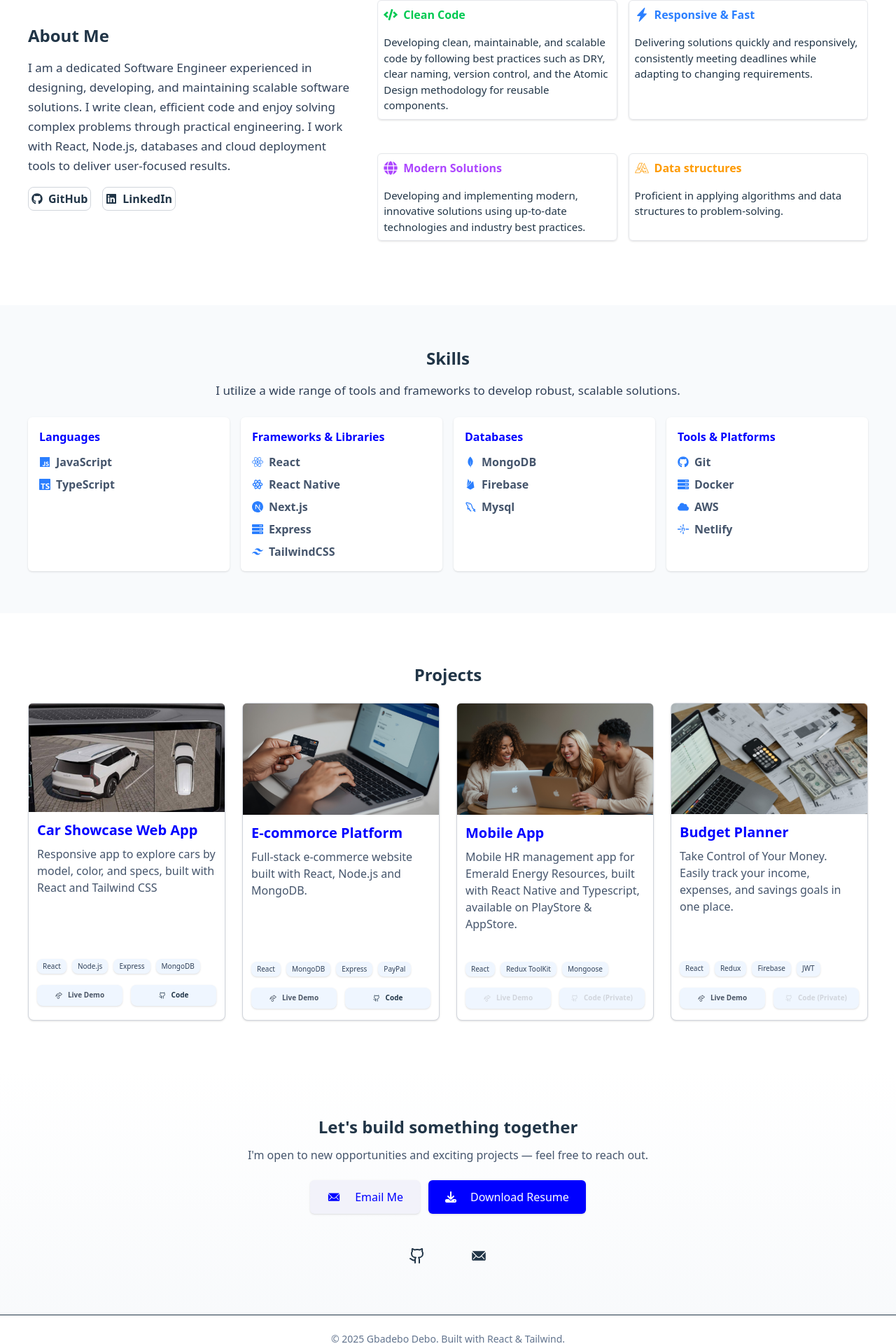
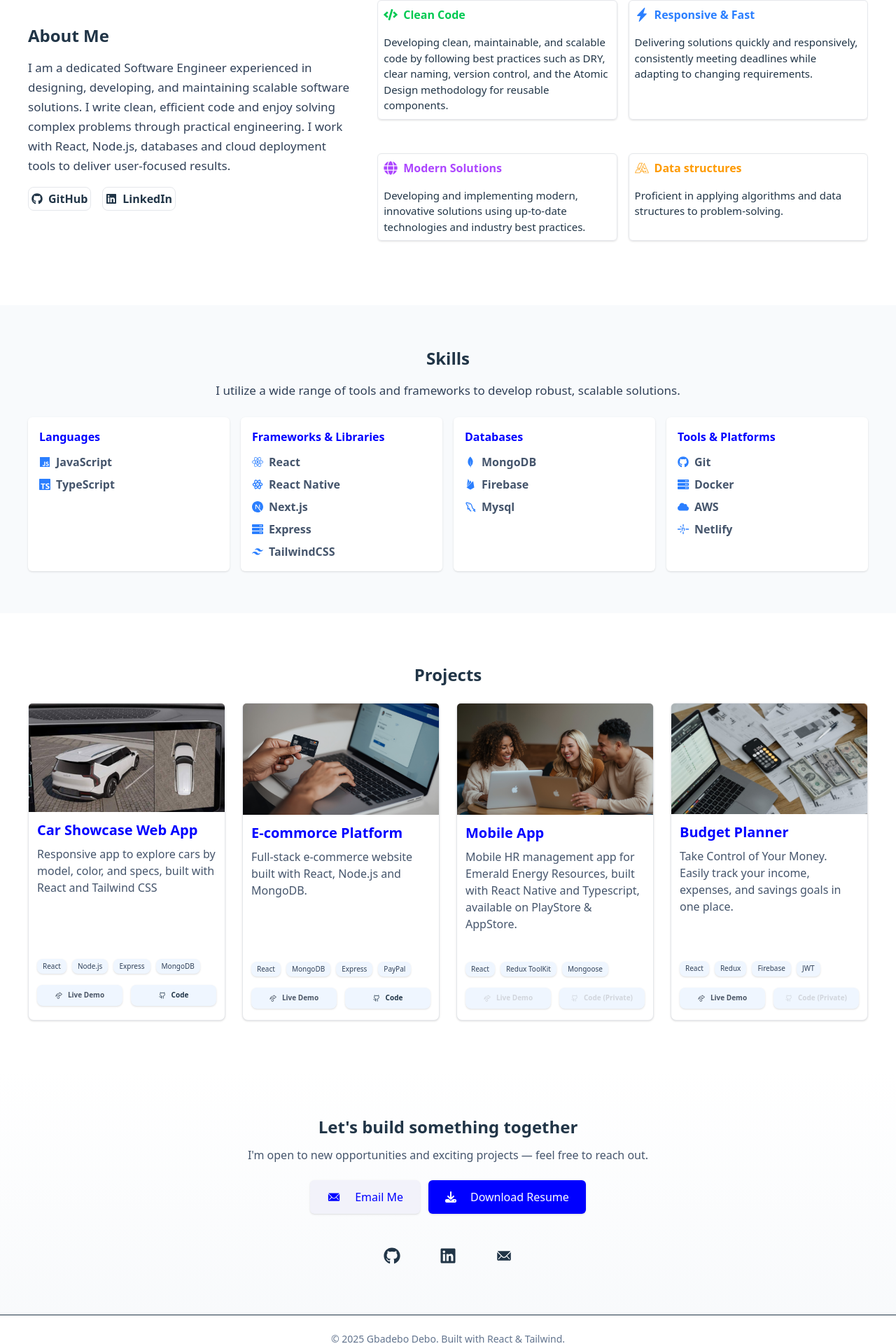
Before and after one commit to Jlbspyder/My-Portfolio, a React (Vite) app: page / in a window 1280 px wide. Shown: the part 844-2764 px from the top of the page at 70% size. Built offline with nearby package versions, Linux system fonts and the light colour scheme.

Commit message:
updated SEO

```diff
--- a/index.html
+++ b/index.html
@@ -5,12 +5,49 @@
     <link rel="icon" type="image/png" sizes="512x512" href="/favicon.png" />
     <link rel="apple-touch-icon" type="image/png" sizes="512x512" href="/favicon.png" />
     <meta name="viewport" content="width=device-width, initial-scale=1.0" />
-    <meta name="description" content="Full Stack Developer, Software Engineer specializing in modern web technologies. Experienced in React, Node.js, and cloud solutions.">
+
+    <meta name="description" content="Full Stack Developer specializing in React, Node.js, and cloud solutions. Building modern, scalable web applications.">
     <meta name="author" content="Gbadebo Debo">
-    <meta name="keywords" content="Full Stack Developer, Software Engineer,React,Node.js,JavaScript,TypeScript,Web Development">
-    <link href="/src/style.css" rel="stylesheet">
-    <title>Debo Gbadebo | Software Engineer</title>
-  </head>
+
+    <title>Debo Gbadebo | Full Stack Developer & Software Engineer</title>
+
+    <meta property="og:title" content="Debo Gbadebo | Full Stack Software Engineer">
+    <meta property="og:description" content="Portfolio showcasing React, Node.js, and cloud solutions.">
+    <meta property="og:image" content="/favicon.png">
+    <meta property="og:url" content="https://jlb-24-portfolio.netlify.app/">
+    <meta name="twitter:card" content="summary_large_image">
+
+    <link href="/style.css" rel="stylesheet">
+    <script type="application/ld+json">
+    {
+      "@context": "https://schema.org",
+      "@type": "Person",
+      "name": "Gbadebo Debo",
+      "jobTitle": "Full Stack Software Engineer",
+      "url": "https://jlb-24-portfolio.netlify.app/",
+      "image": "https://jlb-24-portfolio.netlify.app/me.jpg",
+      "sameAs": [
+        "https://github.com/Jlbspyder",
+        "https://www.linkedin.com/in/debogbadebo-01476060",
+        "https://twitter.com/jlbspyder"
+      ],
+      "knowsAbout": [
+        "React",
+        "Next.js",
+        "Node.js",
+        "JavaScript",
+        "TypeScript",
+        "Web Development",
+        "Software Development",
+        "Cloud Solutions"
+      ],
+      "worksFor": {
+        "@type": "Organization",
+        "name": "Emerald Energy Resources Limited"
+      }
+    }
+  </script>
+</head>
   <body>
     <div id="root"></div>
     <script type="module" src="/src/main.jsx"></script>
--- a/src/About.jsx
+++ b/src/About.jsx
@@ -53,7 +53,11 @@ const About = ({ dark }) => {
                 href="https://github.com/Jlbspyder"
                 target="_blank"
                 rel="noreferrer"
-                className="border-gray-300 hover:bg-gray-100 cursor-pointer border-1 rounded-lg flex items-center p-1 gap-2"
+                className={` cursor-pointer border-1 rounded-lg flex items-center p-1 gap-2 ${
+                  dark
+                    ? "border-gray-800 hover:bg-gray-900"
+                    : "border-gray-200 hover:bg-gray-100"
+                }`}
               >
                 <FaGithub />
                 <p className="font-semibold">GitHub</p>
@@ -62,7 +66,11 @@ const About = ({ dark }) => {
                 href="https://www.linkedin.com/in/debogbadebo-01476060/"
                 target="_blank"
                 rel="noreferrer"
-                className="border-gray-300 border-1 hover:bg-gray-100 cursor-pointer rounded-lg flex items-center p-1 gap-2"
+                className={` cursor-pointer border-1 rounded-lg flex items-center p-1 gap-2 ${
+                  dark
+                    ? "border-gray-800 hover:bg-gray-900"
+                    : "border-gray-200 hover:bg-gray-100"
+                }`}
               >
                 <FaLinkedin />
                 <p className="font-semibold">LinkedIn</p>
@@ -81,7 +89,7 @@ const About = ({ dark }) => {
           >
             <div
               className={`md:w-[100%] mx-auto border-1 p-2 shadow-sm rounded-md mb-8 ${
-                dark ? "border-gray-600" : "border-gray-200"
+                dark ? "border-gray-800" : "border-gray-200"
               }`}
             >
               <div className="flex items-center gap-2 mb-4">
@@ -98,7 +106,7 @@ const About = ({ dark }) => {
             </div>
             <div
               className={`md:w-[100%] mx-auto border-1 p-2 shadow-sm rounded-md mb-8 ${
-                dark ? "border-gray-600" : "border-gray-200"
+                dark ? "border-gray-800" : "border-gray-200"
               }`}
             >
               <div className="flex items-center gap-2 mb-4">
@@ -114,7 +122,7 @@ const About = ({ dark }) => {
             </div>
             <div
               className={`md:w-[100%] mx-auto border-1 p-2 shadow-sm rounded-md mb-8 ${
-                dark ? "border-gray-600" : "border-gray-200"
+                dark ? "border-gray-800" : "border-gray-200"
               }`}
             >
               <div className="flex items-center gap-2 mb-4">
@@ -130,7 +138,7 @@ const About = ({ dark }) => {
             </div>
             <div
               className={`md:w-[100%] mx-auto border-1 p-2 shadow-sm rounded-md mb-8 ${
-                dark ? "border-gray-600" : "border-gray-200"
+                dark ? "border-gray-800" : "border-gray-200"
               }`}
             >
               <div className="flex items-center gap-2 mb-4">
--- a/src/App.jsx
+++ b/src/App.jsx
@@ -12,7 +12,9 @@ import { FaMoon } from "react-icons/fa";
 
 function App() {
   const [active, setActive] = useState("about");
-  const [darkMode, setDarkMode] = useState(false);
+  const [darkMode, setDarkMode] = useState(
+    localStorage.getItem("mode") === "false"
+  );
   const [openMenu, setOpenMenu] = useState(false);
 
   const navItems = [
@@ -21,6 +23,16 @@ function App() {
     { id: "projects", label: "Projects" },
     { id: "contact", label: "Contact" },
   ];
+
+  const handleMode = () => {
+    const newMode = !darkMode;
+    setDarkMode(newMode);
+    localStorage.setItem("mode", newMode);
+  };
+
+  useEffect(() => {
+    setDarkMode(localStorage.getItem("mode") === "true" ? true : false);
+  }, [darkMode]);
 
   useEffect(() => {
     const observer = new IntersectionObserver(
@@ -103,7 +115,7 @@ function App() {
     >
       <header
         className={`md:hidden backdrop-blur fixed top-0 right-0 left-0 z-30 shadow-sm ${
-          darkMode ? "bg-[#262626]" : "bg-white/80"
+          darkMode ? "bg-[#213547]" : "bg-white/80"
         }`}
       >
         <div
@@ -131,7 +143,7 @@ function App() {
           )}
           {
             <div
-              className={`flex flex-col w-full menu fixed top-15 left-0 right-0 h-[100vh] ${
+              className={`flex flex-col w-full menu fixed top-14.5 left-0 right-0 h-[100vh] ${
                 openMenu ? " active" : ""
               } ${darkMode ? "bg-[#213547]" : "bg-white"}`}
             >
@@ -164,13 +176,13 @@ function App() {
               <div className="mt-2 pl-6">
                 {darkMode ? (
                   <MdSunny
-                    onClick={() => setDarkMode(false)}
+                    onClick={handleMode}
                     className="text-lg cursor-pointer"
                     color="yellow"
                   />
                 ) : (
                   <FaMoon
-                    onClick={() => setDarkMode(true)}
+                    onClick={handleMode}
                     className="text-lg cursor-pointer"
                     color="black"
                   />
@@ -218,13 +230,13 @@ function App() {
             </div>
             {darkMode ? (
               <MdSunny
-                onClick={() => setDarkMode(false)}
+                onClick={handleMode}
                 className="text-lg cursor-pointer"
                 color="yellow"
               />
             ) : (
               <FaMoon
-                onClick={() => setDarkMode(true)}
+                onClick={handleMode}
                 className="text-lg cursor-pointer"
                 color="black"
               />
@@ -234,11 +246,11 @@ function App() {
       </header>
 
       <main className="flex-grow">
-        <Hero dark={darkMode} setDark={setDarkMode} />
-        <About dark={darkMode} setDark={setDarkMode} />
-        <Skills dark={darkMode} setDark={setDarkMode} />
-        <Projects dark={darkMode} setDark={setDarkMode} />
-        <Contact dark={darkMode} setDark={setDarkMode} />
+        <Hero dark={darkMode} />
+        <About dark={darkMode} />
+        <Skills dark={darkMode} />
+        <Projects dark={darkMode} />
+        <Contact dark={darkMode} />
       </main>
       <Footer />
     </div>
--- a/src/Contact.jsx
+++ b/src/Contact.jsx
@@ -1,8 +1,7 @@
 import React from "react";
 import { motion } from "framer-motion";
-import { FaDownload } from "react-icons/fa6";
+import { FaDownload, FaLinkedin, FaGithub } from "react-icons/fa6";
 import { IoIosMail } from "react-icons/io";
-import { LuGithub } from "react-icons/lu";
 
 const Contact = ({ dark }) => {
   const fadeInUp = {
@@ -52,20 +51,29 @@ const Contact = ({ dark }) => {
           </a>
         </div>
       </div>
-      <div className="pt-10 flex justify-center items-center space-x-8">
+      <div className="pt-10 flex justify-center items-center space-x-6">
         <a
           href="https://github.com/Jlbspyder"
           target="_blank"
-          className={`px-4 py-2 hover:shadow-sm hover:rounded-md ${
+          className={`px-4 py-2 hover:shadow-sm hover:rounded-md cursor-pointer ${
             dark ? "hover:bg-black" : "hover:bg-[rgba(242,242,250,1)]"
           }`}
         >
-          <LuGithub className="text-2xl" />
+          <FaGithub className="text-2xl" />
+        </a>
+        <a
+          href="https://www.linkedin.com/in/debogbadebo-01476060/"
+          target="_blank"
+          className={`px-4 py-2 hover:shadow-sm hover:rounded-md cursor-pointer ${
+            dark ? "hover:bg-black" : "hover:bg-[rgba(242,242,250,1)]"
+          }`}
+        >
+          <FaLinkedin className="text-2xl" />
         </a>
         <a
           href="mailto:gbadebodebo24@gmail.com"
           target="_blank"
-          className={`px-4 py-2 hover:shadow-sm hover:rounded-md ${
+          className={`px-4 py-2 hover:shadow-sm hover:rounded-md cursor-pointer ${
             dark ? "hover:bg-black" : "hover:bg-[rgba(242,242,250,1)]"
           }`}
         >
--- a/src/Projects.jsx
+++ b/src/Projects.jsx
@@ -47,8 +47,8 @@ const Projects = ({ dark }) => {
               key={project.id}
               className={`rounded-lg skill-box border-1 shadow-sm ${
                 dark
-                  ? "bg-[#121212] border-gray-600"
-                  : "bg-white border-gray-300"
+                  ? "bg-[#121212] border-gray-800"
+                  : "bg-white border-gray-200"
               }`}
             >
               <img
@@ -59,7 +59,9 @@ const Projects = ({ dark }) => {
               <div className="px-6 xl:px-3 mt-3">
                 <h3
                   className={`font-semibold ${
-                    dark ? "text-white text-2xl md:text-xl" : "text-[blue] text-2xl md:text-xl"
+                    dark
+                      ? "text-white text-2xl md:text-xl"
+                      : "text-[blue] text-2xl md:text-xl"
                   }`}
                 >
                   {project.name}
--- a/src/index.css
+++ b/src/index.css
@@ -43,7 +43,7 @@ h1 {
   transition: all 0.5s ease-in;
 }
 .skill-box:hover {
-  transform: translateY(-5%);
+  transform: translateY(-1%);
   transition: all 0.5s ease-in;
 }
 .project-img {
```
